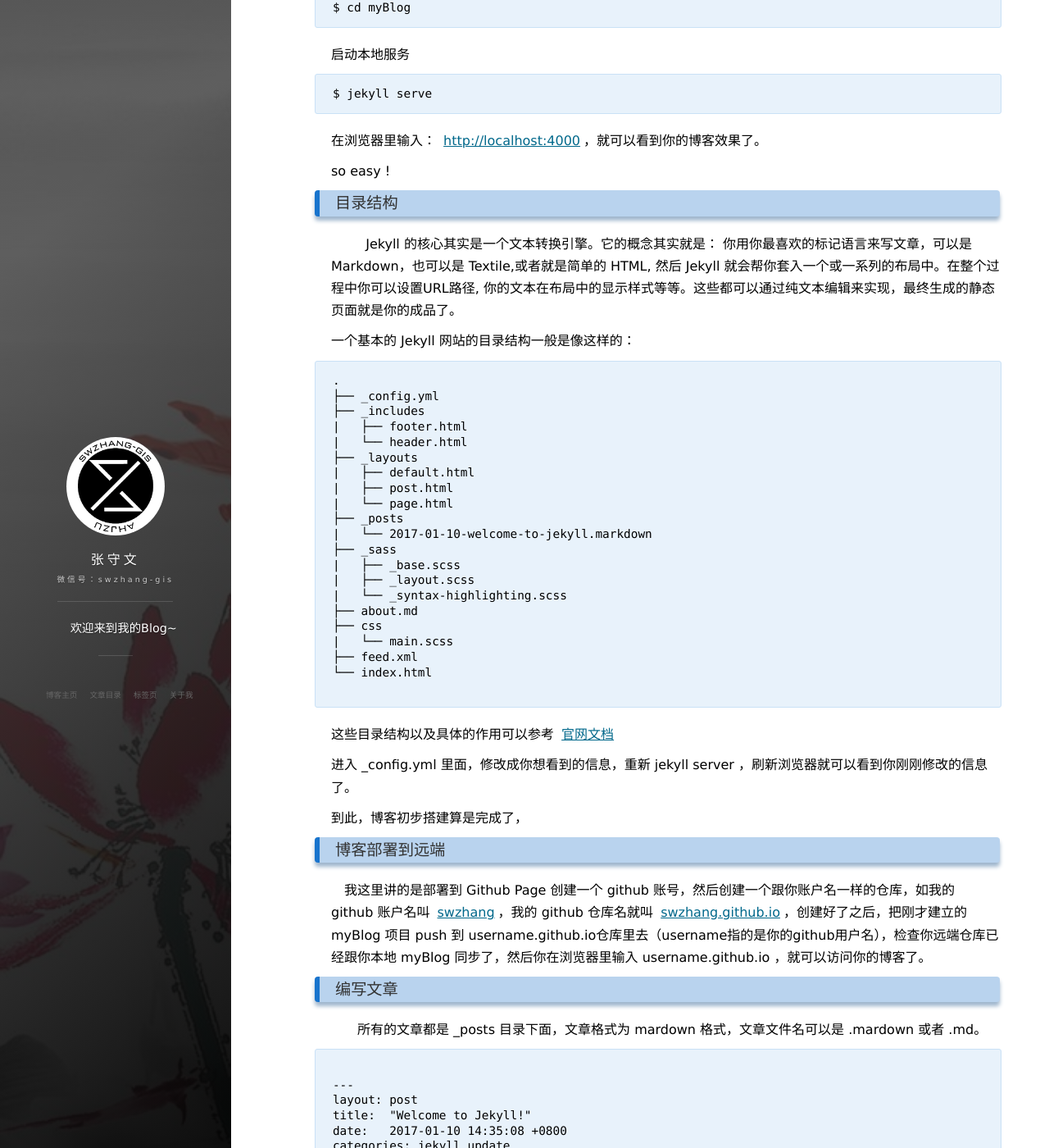
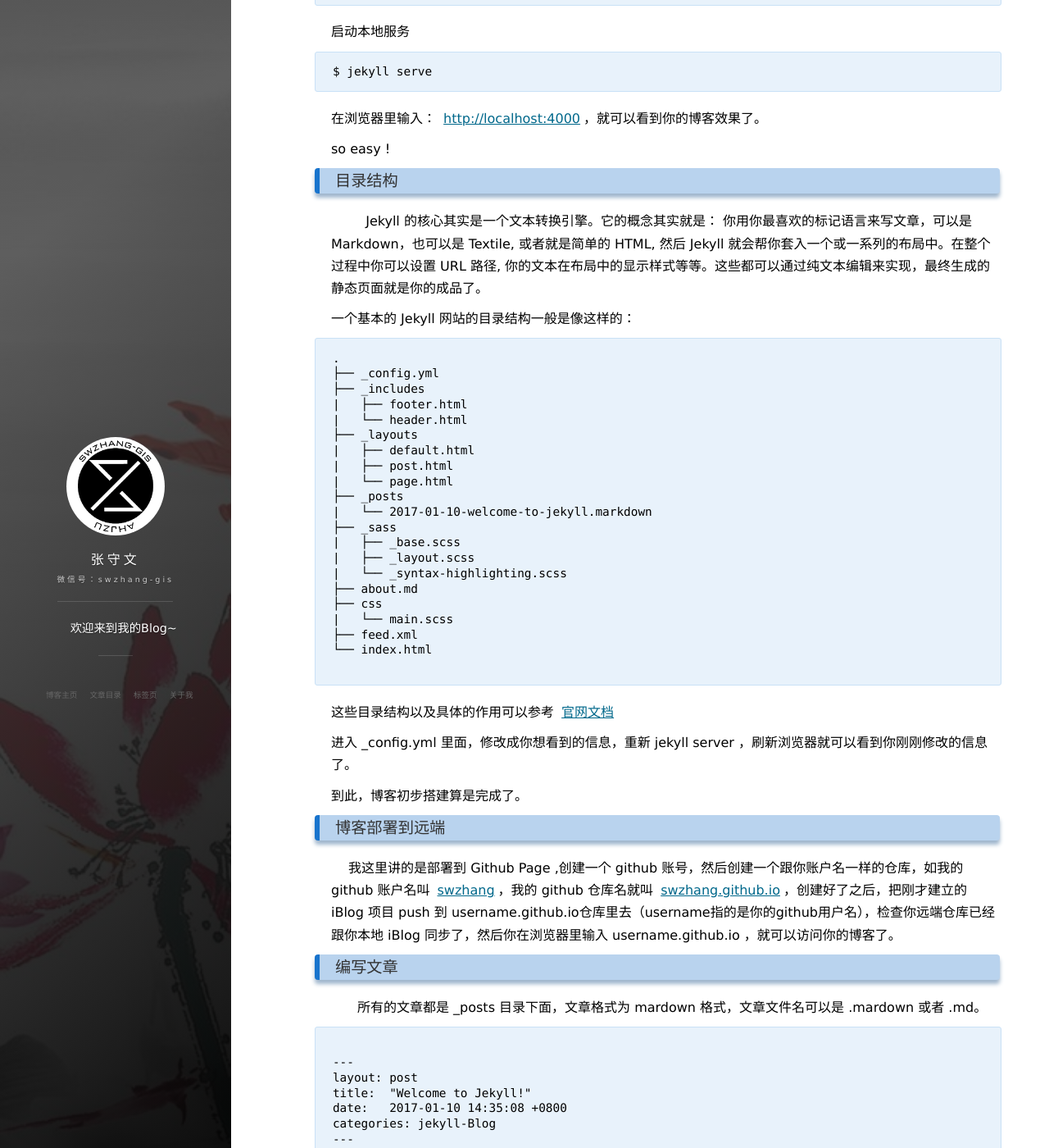
Before and after one commit to swzhang/swzhang.github.io, a Jekyll site: the page built from _posts/2017-01-10-jekyll_blog.md, in a window 1280 px wide and 1400 px high, scrolled down 870 px. Shown: the whole window at 82% size. Built offline with Jekyll 4.4.1, drawn with Linux system fonts in a browser that asks for light colours; nearby versions of some CDN libraries; comment, search, counter and statistics services are not loaded; some of the changed text lies outside the part shown.

Commit message:
Update 2017-01-10-jekyll_blog.md

```diff
--- a/_posts/2017-01-10-jekyll_blog.md
+++ b/_posts/2017-01-10-jekyll_blog.md
@@ -49,7 +51,7 @@
 
 ### 目录结构
 
-　  Jekyll 的核心其实是一个文本转换引擎。它的概念其实就是： 你用你最喜欢的标记语言来写文章，可以是 Markdown，也可以是 Textile,或者就是简单的 HTML, 然后 Jekyll 就会帮你套入一个或一系列的布局中。在整个过程中你可以设置URL路径, 你的文本在布局中的显示样式等等。这些都可以通过纯文本编辑来实现，最终生成的静态页面就是你的成品了。
+　  Jekyll 的核心其实是一个文本转换引擎。它的概念其实就是： 你用你最喜欢的标记语言来写文章，可以是 Markdown，也可以是 Textile, 或者就是简单的 HTML, 然后 Jekyll 就会帮你套入一个或一系列的布局中。在整个过程中你可以设置 URL 路径, 你的文本在布局中的显示样式等等。这些都可以通过纯文本编辑来实现，最终生成的静态页面就是你的成品了。
 
  一个基本的 Jekyll 网站的目录结构一般是像这样的：
 
@@ -81,11 +83,11 @@
 
 进入 _config.yml 里面，修改成你想看到的信息，重新 jekyll server ，刷新浏览器就可以看到你刚刚修改的信息了。
 
-到此，博客初步搭建算是完成了，
+到此，博客初步搭建算是完成了。
 
 ### 博客部署到远端
 
-　我这里讲的是部署到 Github Page 创建一个 github 账号，然后创建一个跟你账户名一样的仓库，如我的 github 账户名叫 [swzhang](https://github.com/swzhang)，我的 github 仓库名就叫 [swzhang.github.io](https://github.com/swzhang/swzhang.github.io)，创建好了之后，把刚才建立的 myBlog 项目 push 到 username.github.io仓库里去（username指的是你的github用户名），检查你远端仓库已经跟你本地 myBlog 同步了，然后你在浏览器里输入 username.github.io ，就可以访问你的博客了。
+　  我这里讲的是部署到 Github Page ,创建一个 github 账号，然后创建一个跟你账户名一样的仓库，如我的 github 账户名叫 [swzhang](https://github.com/swzhang)，我的 github 仓库名就叫 [swzhang.github.io](https://github.com/swzhang/swzhang.github.io)，创建好了之后，把刚才建立的 iBlog 项目 push 到 username.github.io仓库里去（username指的是你的github用户名），检查你远端仓库已经跟你本地 iBlog 同步了，然后你在浏览器里输入 username.github.io ，就可以访问你的博客了。
 
 
 ### 编写文章
```
Also changed, not shown: other parts of _posts/2017-01-10-jekyll_blog.md (+6 -4 lines).
